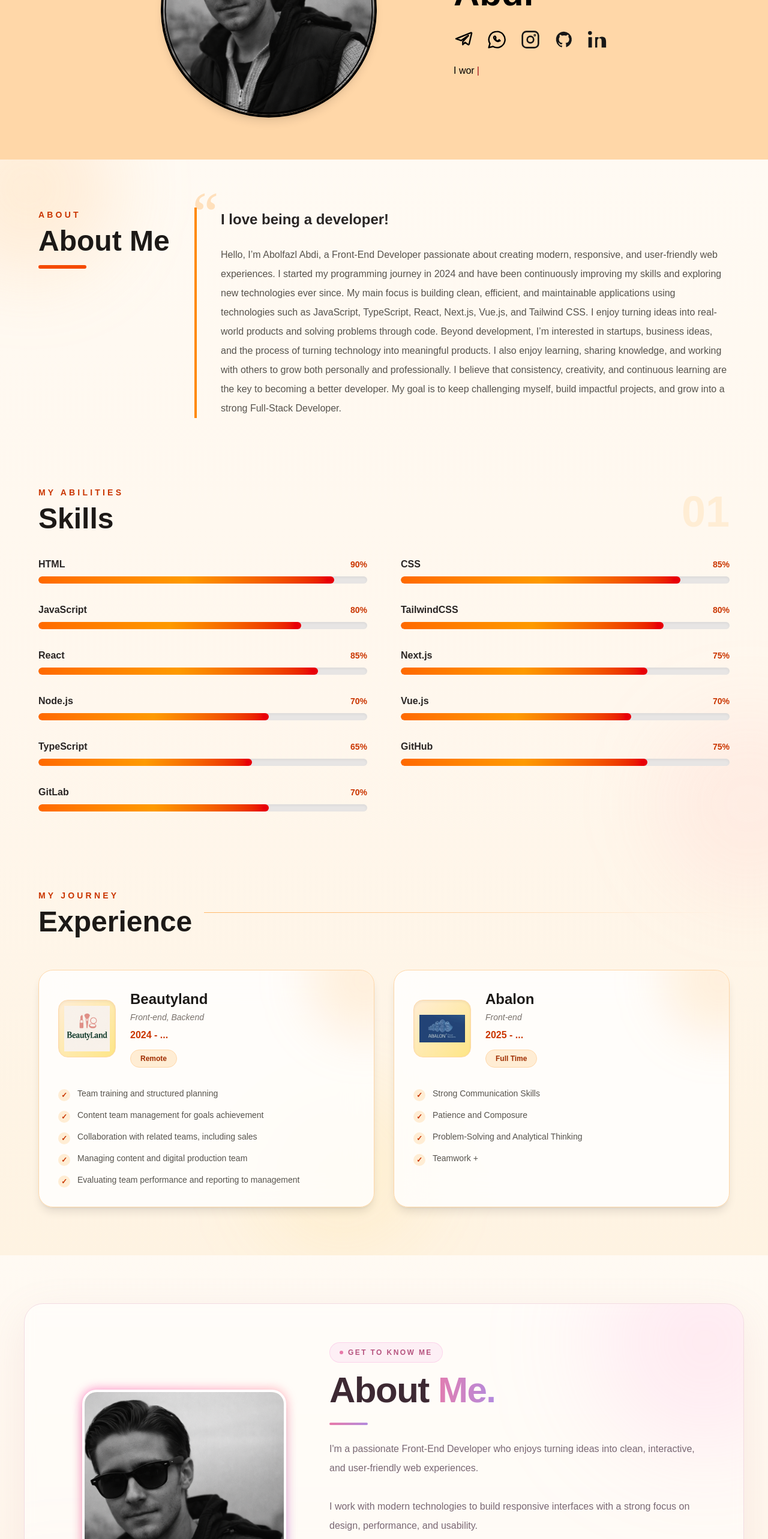
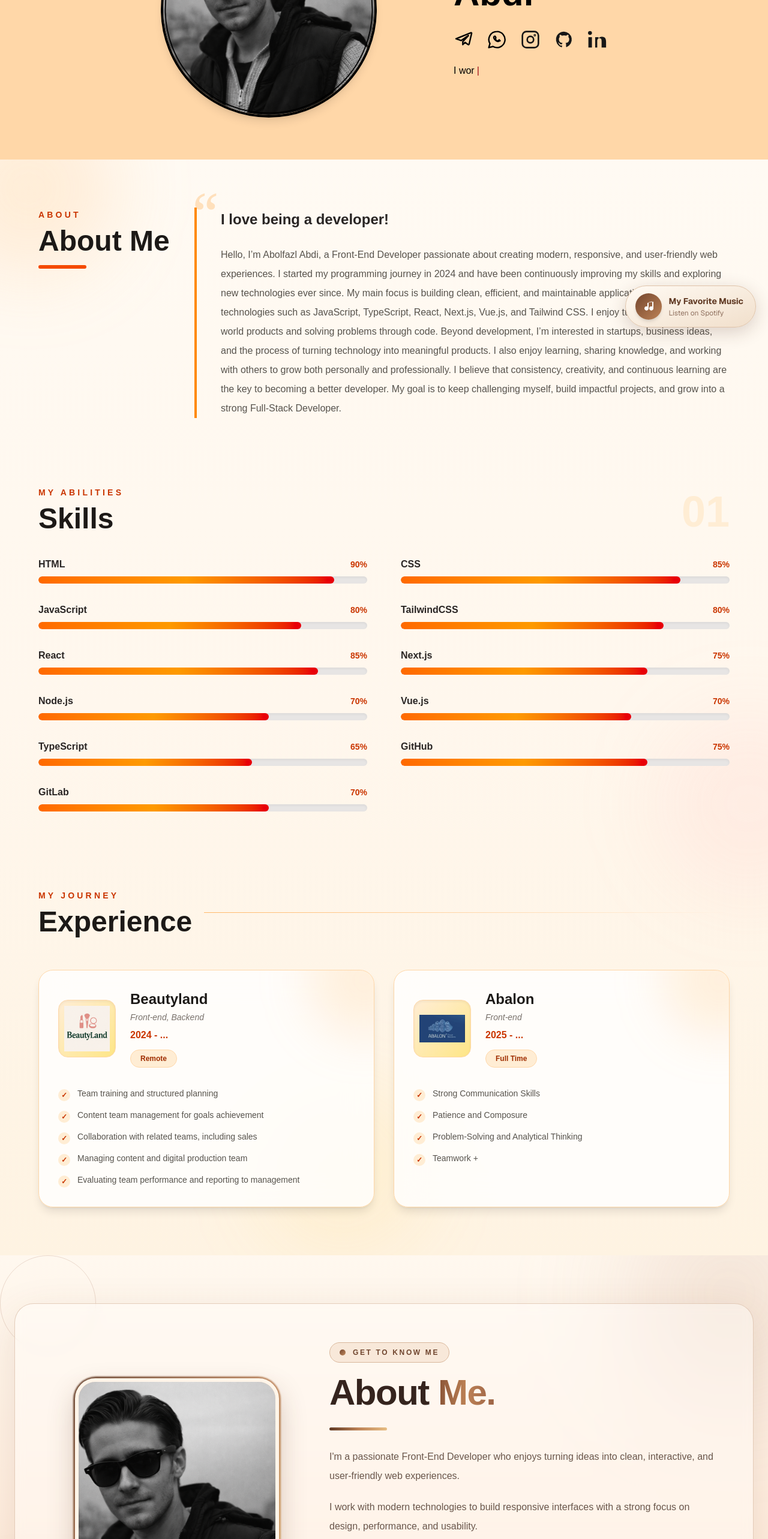
Before and after one commit to AbolfazlAbdi90/abolfazlAbdi, a Next.js app: page / in a window 1280 px wide. Shown: the part 234-2800 px from the top of the page at 60% size. Built offline with nearby package versions, Linux system fonts and the light colour scheme; no server answers.

Commit message:
feat: add my music and change About me ui

```diff
--- a/app/Component/AboutMeandTitle.tsx
+++ b/app/Component/AboutMeandTitle.tsx
@@ -1,48 +1,88 @@
 
 const AboutMeandTitle = () => {
+  const technologies = [
+    "React",
+    "Next.js",
+    "Vue.js",
+    "TypeScript",
+    "Tailwind CSS",
+  ];
+
   return (
-    <section className="relative overflow-hidden bg-gradient-to-b from-[#fffaf3] via-[#fff7ed] to-[#fef3e2] px-6 py-20">
+    <section className="relative overflow-hidden bg-gradient-to-b from-[#fff8ef] via-[#ffeedf] to-[#f8dfc8] px-6 py-20">
+      {/* Background Decorations */}
+      <div className="pointer-events-none absolute -right-24 -top-24 h-80 w-80 rounded-full bg-[#bd8968]/20 blur-[100px]" />
+
+      <div className="pointer-events-none absolute -bottom-32 -left-20 h-80 w-80 rounded-full bg-[#d6a078]/25 blur-[100px]" />
+
+      <div className="pointer-events-none absolute left-0 top-0 h-40 w-40 rounded-full border border-[#9a6245]/20" />
+
+      {/* Main Card */}
       <div
         className="
-          relative mx-auto max-w-[1200px] overflow-hidden
-          rounded-[32px] border border-[#f3dce2]
-          bg-white/50 text-[#3d2933]
-          shadow-[0_20px_70px_rgba(190,120,150,0.12)]
+          relative mx-auto max-w-[1440px] overflow-hidden
+          rounded-[32px] border border-[#d9bba4]/70
+          bg-white/35 text-[#38271f]
+          shadow-[0_20px_70px_rgba(110,65,40,0.12)]
           backdrop-blur-sm
         "
       >
-        {/* Background Decorations */}
-        <div className="pointer-events-none absolute -right-24 -top-24 h-80 w-80 rounded-full bg-pink-300/25 blur-[100px]" />
-
-        <div className="pointer-events-none absolute -bottom-32 -left-20 h-80 w-80 rounded-full bg-purple-300/20 blur-[100px]" />
-
-        <div className="relative grid items-center gap-12 p-7 md:grid-cols-5 md:gap-10 md:p-12 lg:p-16">
+        <div className="relative grid items-center gap-14 p-7 md:grid-cols-5 md:gap-12 md:p-12 lg:p-16">
           {/* Profile Image */}
           <div className="mx-auto w-full max-w-[340px] md:col-span-2">
-            <div className="group relative">
-              <div className="absolute -inset-[2px] rounded-[26px] bg-gradient-to-br from-pink-400 via-rose-300 to-purple-400 opacity-70 blur-sm transition duration-500 group-hover:opacity-100" />
+            <div className="group relative pb-5">
+              {/* Brown and Gold Gradient Border */}
+              <div
+                className="
+                  absolute -inset-[3px] rounded-[38px]
+                  bg-gradient-to-br
+                  from-[#603923]
+                  via-[#bd8256]
+                  to-[#f4c779]
+                  opacity-90 blur-[1px]
+                  transition-all duration-500
+                  group-hover:opacity-100
+                  group-hover:shadow-[0_0_30px_rgba(189,130,86,0.35)]
+                "
+              />
 
-              <div className="relative overflow-hidden rounded-[24px] border-4 border-white bg-[#fff7ed] shadow-xl">
+              {/* Image Frame */}
+              <div className="relative overflow-hidden rounded-[34px] border-[6px] border-[#fff5e9] bg-[#ead2bd] shadow-[0_20px_45px_rgba(83,48,30,0.25)]">
                 <img
                   src="/image/AboutMe/AboutMe.png"
                   alt="About me profile"
                   className="
                     aspect-[4/5] w-full object-cover
-                    transition duration-700
+                    transition-transform duration-700
                     group-hover:scale-105
                   "
                 />
               </div>
 
-              {/* Floating Label */}
-              <div className="absolute -bottom-5 left-1/2 w-max max-w-[95%] -translate-x-1/2 rounded-2xl border border-[#f3dce2] bg-white/95 px-5 py-3 shadow-lg backdrop-blur-xl sm:left-5 sm:translate-x-0">
-                <p className="text-sm font-semibold tracking-wide text-[#9d5577]">
+              {/* Floating Profile Label */}
+              <div
+                className="
+                  absolute -bottom-1 left-1/2 z-10
+                  w-max max-w-[95%] -translate-x-1/2
+                  rounded-[22px] border border-[#d8b69b]
+                  bg-gradient-to-br from-[#fffaf3] to-[#f8e4d1]
+                  px-5 py-3 shadow-[0_10px_30px_rgba(83,48,30,0.18)]
+                  sm:left-5 sm:translate-x-0
+                "
+              >
+                <div className="flex items-center gap-3">
+                  <span className="h-8 w-1 rounded-full bg-gradient-to-b from-[#70452e] to-[#d39a68]" />
+
+                  <div>
+                    <p className="text-sm font-bold tracking-wide text-[#603923]">
                       Front-End Developer
                     </p>
 
-                <p className="mt-1 text-xs text-[#927c89]">
+                    <p className="mt-1 text-xs text-[#927361]">
                       Building modern web experiences
                     </p>
+                  </div>
+                </div>
               </div>
             </div>
           </div>
@@ -50,66 +90,68 @@ const AboutMeandTitle = () => {
           {/* Content */}
           <div className="md:col-span-3">
             {/* Small Title */}
-            <span className="mb-4 inline-flex items-center gap-2 rounded-full border border-pink-200/80 bg-pink-100/60 px-4 py-2 text-xs font-semibold uppercase tracking-[0.2em] text-[#b6537e]">
-              <span className="h-1.5 w-1.5 rounded-full bg-[#e879a9]" />
+            <span
+              className="
+                mb-5 inline-flex items-center gap-3
+                rounded-full border border-[#d9b79c]
+                bg-[#f5e1cf]/70 px-4 py-2
+                text-xs font-bold uppercase tracking-[0.22em]
+                text-[#70452e]
+              "
+            >
+              <span className="h-2.5 w-2.5 rounded-full bg-gradient-to-br from-[#75472e] to-[#c28b60]" />
               Get to know me
             </span>
 
             {/* Main Title */}
-            <h2 className="text-center text-4xl font-bold tracking-tight text-[#3d2933] sm:text-5xl md:text-left lg:text-6xl">
-              About
-              <span className="bg-gradient-to-r from-[#e879a9] to-[#b38add] bg-clip-text text-transparent">
-                {" "}Me.
+            <h2 className="text-center text-4xl font-extrabold tracking-tight text-[#35241e] sm:text-5xl md:text-left lg:text-6xl">
+              About{" "}
+              <span className="bg-gradient-to-r from-[#8a5436] via-[#bd8256] to-[#9c6245] bg-clip-text text-transparent">
+                Me.
               </span>
             </h2>
 
             {/* Accent Line */}
-            <div className="mx-auto my-6 h-1 w-16 rounded-full bg-gradient-to-r from-[#e879a9] to-[#b38add] md:mx-0" />
+            <div className="mx-auto my-7 h-[5px] w-24 rounded-full bg-gradient-to-r from-[#603923] via-[#bd8256] to-[#e7bd83] md:mx-0" />
 
             {/* Description */}
-            <p className="max-w-2xl text-center text-[15px] leading-8 text-[#796773] sm:text-base md:text-left">
+            <div className="max-w-2xl space-y-5 text-center text-[15px] leading-8 text-[#69564b] sm:text-base md:text-left">
+              <p>
                 I'm a passionate Front-End Developer who enjoys turning ideas
                 into clean, interactive, and user-friendly web experiences.
+              </p>
 
-              <br />
-              <br />
-
+              <p>
                 I work with modern technologies to build responsive interfaces
                 with a strong focus on design, performance, and usability.
+              </p>
 
-              <br />
-              <br />
+              <p>
+                I'm always learning, exploring new ideas, and improving my
+                skills to create better digital products.
+              </p>
 
-              I'm always learning, exploring new ideas, and improving my skills
-              to create better digital products.
-
-              <br />
-              <br />
-
-              I also value teamwork, creativity, and sharing knowledge because
-              great products are built through collaboration.
+              <p>
+                I also value teamwork, creativity, and sharing knowledge
+                because great products are built through collaboration.
               </p>
+            </div>
 
             {/* Tech Stack */}
             <div className="mt-8 flex flex-wrap justify-center gap-3 md:justify-start">
-              {[
-                "React",
-                "Next.js",
-                "Vue.js",
-                "TypeScript",
-                "Tailwind CSS",
-              ].map((tech) => (
+              {technologies.map((tech) => (
                 <span
                   key={tech}
                   className="
-                    rounded-lg border border-[#efdce5]
-                    bg-white/60 px-3 py-2
-                    text-xs font-medium text-[#79586b]
-                    shadow-sm transition duration-300
+                    rounded-xl border border-[#e3c8b2]
+                    bg-white/45 px-4 py-2.5
+                    text-xs font-semibold text-[#704b37]
+                    shadow-sm transition-all duration-300
                     hover:-translate-y-1
-                    hover:border-pink-300
-                    hover:bg-pink-100/70
-                    hover:text-[#b6537e]
+                    hover:border-[#b98762]
+                    hover:bg-[#f1ddca]
+                    hover:text-[#4e2e1e]
+                    hover:shadow-md
                   "
                 >
                   {tech}
--- /dev/null
+++ b/app/Component/SpotifyPlayer.tsx
@@ -0,0 +1,226 @@
+"use client";
+
+import { useState } from "react";
+
+const SPOTIFY_URL =
+  "https://open.spotify.com/track/0kfe9dDMNl5q8b6TjfZ76u?go=1&sp_cid=cfb28c64-4762-4c65-9c61-c71994b6cb5e&t=29&utm_source=embed_player_p&utm_medium=mobile&nd=1&dlsi=77e76101c9d6405c&autoplay_ok=1";
+
+function getSpotifyEmbedUrl(url: string): string | null {
+  try {
+    const parsedUrl = new URL(url);
+
+    if (
+      !["open.spotify.com", "www.open.spotify.com", "spotify.com"].includes(
+        parsedUrl.hostname,
+      )
+    ) {
+      return null;
+    }
+
+    const parts = parsedUrl.pathname.split("/").filter(Boolean);
+    const typeIndex = parts[0] === "embed" ? 1 : 0;
+    const type = parts[typeIndex];
+    const id = parts[typeIndex + 1];
+
+    const allowedTypes = ["track", "album", "playlist", "episode", "show"];
+
+    if (!allowedTypes.includes(type) || !id) {
+      return null;
+    }
+
+    return `https://open.spotify.com/embed/${type}/${id}?theme=0`;
+  } catch {
+    return null;
+  }
+}
+
+export default function SpotifyPlayer() {
+  const [isOpen, setIsOpen] = useState(false);
+  const [isPlayingSession, setIsPlayingSession] = useState(false);
+  const [playerKey, setPlayerKey] = useState(0);
+
+  const embedUrl = getSpotifyEmbedUrl(SPOTIFY_URL);
+
+  const startMusic = () => {
+    setPlayerKey((previous) => previous + 1);
+    setIsPlayingSession(true);
+    setIsOpen(true);
+  };
+
+  const stopMusic = () => {
+    setIsPlayingSession(false);
+    setPlayerKey((previous) => previous + 1);
+  };
+
+  return (
+    <div className="fixed bottom-5 right-5 z-[100] font-sans">
+      {/* Floating Button */}
+      <button
+        type="button"
+        onClick={() => setIsOpen((previous) => !previous)}
+        aria-label={isOpen ? "Close music player" : "Open music player"}
+        className="
+          flex items-center gap-3 rounded-full
+          border border-[#dfc3a9]
+          bg-gradient-to-br from-[#fffaf3] to-[#f1dfcb]
+          px-4 py-3 text-[#603923]
+          shadow-[0_8px_30px_rgba(75,45,28,0.2)]
+          transition duration-300
+          hover:-translate-y-1 hover:shadow-xl
+        "
+      >
+        <span
+          className={`
+            flex h-11 w-11 items-center justify-center
+            rounded-full bg-gradient-to-br
+            from-[#75472e] to-[#bd8256] text-white shadow-md
+            ${isPlayingSession ? "animate-pulse" : ""}
+          `}
+        >
+          {isPlayingSession ? (
+            <svg
+              viewBox="0 0 24 24"
+              fill="currentColor"
+              className="h-6 w-6"
+              aria-hidden="true"
+            >
+              <path d="M9 5v14l11-7z" />
+            </svg>
+          ) : (
+            <svg
+              viewBox="0 0 24 24"
+              fill="currentColor"
+              className="h-6 w-6"
+              aria-hidden="true"
+            >
+              <path d="M12 3v12.2a3.5 3.5 0 1 1-2-3.16V6l10-2v11.2a3.5 3.5 0 1 1-2-3.16V3.5L12 5v-2Z" />
+            </svg>
+          )}
+        </span>
+
+        <span className="pr-1 text-left">
+          <span className="block text-sm font-bold">My Favorite Music</span>
+          <span className="mt-0.5 block text-xs text-[#927361]">
+            {isPlayingSession ? "Music player" : "Listen on Spotify"}
+          </span>
+        </span>
+      </button>
+
+      {/* Player Panel
+          Keep the iframe mounted when closing the panel. */}
+      <div
+        aria-hidden={!isOpen}
+        className={`
+          absolute bottom-[76px] right-0
+          w-[min(340px,calc(100vw-40px))]
+          overflow-hidden rounded-[26px]
+          border border-[#dfc3a9]
+          bg-gradient-to-b from-[#fffaf3] to-[#f4e4d4]
+          shadow-[0_15px_50px_rgba(75,45,28,0.25)]
+          transition-all duration-300
+          ${
+            isOpen
+              ? "visible translate-y-0 opacity-100"
+              : "invisible pointer-events-none translate-y-3 opacity-0"
+          }
+        `}
+      >
+        {/* Panel Header */}
+        <div className="flex items-center justify-between border-b border-[#e8d3c0] px-4 py-4">
+          <div>
+            <h3 className="text-sm font-bold text-[#4e3021]">
+              My Favorite Music
+            </h3>
+            <p className="mt-1 text-xs text-[#927361]">
+              Music for coding and creativity
+            </p>
+          </div>
+
+          <button
+            type="button"
+            onClick={() => setIsOpen(false)}
+            aria-label="Close player panel"
+            className="
+              flex h-9 w-9 items-center justify-center
+              rounded-full text-[#704b37]
+              transition hover:bg-[#ead5c1]
+            "
+          >
+            <svg
+              viewBox="0 0 24 24"
+              fill="none"
+              stroke="currentColor"
+              strokeWidth="2"
+              className="h-5 w-5"
+              aria-hidden="true"
+            >
+              <path d="m6 6 12 12M18 6 6 18" strokeLinecap="round" />
+            </svg>
+          </button>
+        </div>
+
+        {/* Spotify Embed */}
+        <div className="p-3">
+          {embedUrl ? (
+            isPlayingSession ? (
+              <iframe
+                key={playerKey}
+                src={embedUrl}
+                width="100%"
+                height="352"
+                title="My favorite Spotify music"
+                allow="autoplay; clipboard-write; encrypted-media; fullscreen; picture-in-picture"
+                loading="lazy"
+                className="block rounded-xl"
+              />
+            ) : (
+              <div className="rounded-xl border border-[#e3c8b2] bg-white/60 p-5 text-center">
+                <p className="text-sm font-semibold text-[#603923]">
+                  Ready for some music?
+                </p>
+                <p className="mt-2 text-xs leading-6 text-[#796453]">
+                  Start the player and press Play in Spotify.
+                </p>
+
+                <button
+                  type="button"
+                  onClick={startMusic}
+                  className="
+                    mt-4 rounded-full
+                    bg-gradient-to-r from-[#75472e] to-[#bd8256]
+                    px-5 py-2.5 text-sm font-semibold text-white
+                    shadow-md transition hover:brightness-110
+                  "
+                >
+                  Open Spotify
+                </button>
+              </div>
+            )
+          ) : (
+            <p className="rounded-xl bg-white/60 p-5 text-sm text-[#603923]">
+              Please add a valid Spotify track or playlist link.
+            </p>
+          )}
+        </div>
+
+        {/* Stop Button */}
+        <div className="px-3 pb-4">
+          {isPlayingSession && (
+            <button
+              type="button"
+              onClick={stopMusic}
+              className="
+                w-full rounded-xl border border-[#d9b79c]
+                bg-white/60 px-4 py-2.5
+                text-sm font-semibold text-[#70452e]
+                transition hover:bg-[#ead5c1]
+              "
+            >
+              Stop Music
+            </button>
+          )}
+        </div>
+      </div>
+    </div>
+  );
+}
--- a/app/page.tsx
+++ b/app/page.tsx
@@ -2,10 +2,10 @@
 import React, { useEffect, useState, useRef } from "react";
 import { motion } from "framer-motion";
 import AboutMe from "./About/page";
-import AbalonTeam from "./Component/AbalonTeam";
 import AboutMeandTitle from "./Component/AboutMeandTitle";
 import Projects from "./Component/MyProject";
 import { sendTelegramMessage } from "./Services/telegram";
+import SpotifyPlayer from "./Component/SpotifyPlayer";
 
 const sentences: string[] = [
   "i love programing",
@@ -24,22 +24,18 @@ const Typewriter: React.FC = () => {
     let timeout: ReturnType<typeof setTimeout>;
 
     if (!isDeleting && displayText.length < currentSentence.length) {
-      // نمایش نرم و حرف‌به‌حرف
       timeout = setTimeout(() => {
         setDisplayText(currentSentence.slice(0, displayText.length + 1));
       }, 55);
     } else if (!isDeleting && displayText.length === currentSentence.length) {
-      // مکث پس از کامل شدن متن
       timeout = setTimeout(() => {
         setIsDeleting(true);
       }, 1800);
     } else if (isDeleting && displayText.length > 0) {
-      // پاک شدن نرم متن
       timeout = setTimeout(() => {
         setDisplayText(displayText.slice(0, -1));
       }, 25);
     } else {
-      // رفتن به جمله بعدی
       setIsDeleting(false);
       setSentenceIndex((prev) => (prev + 1) % sentences.length);
     }
@@ -126,26 +122,19 @@ const AutumnLeaves: React.FC = () => {
         this.x = Math.random() * width;
         this.y = Math.random() * height;
 
-        // اندازه برگ
         this.size = Math.random() * 9 + 7;
 
-        // سرعت پایین آمدن
         this.speedY = Math.random() * 1.2 + 0.6;
 
-        // سرعت اولیه افقی
         this.speedX = (Math.random() - 0.5) * 0.8;
 
-        // زاویه اولیه
         this.rotation = Math.random() * Math.PI * 2;
 
-        // سرعت چرخش
         this.rotationSpeed = (Math.random() - 0.5) * 0.04;
 
-        // برای حرکت موجی برگ
         this.swing = Math.random() * Math.PI * 2;
         this.swingSpeed = Math.random() * 0.02 + 0.01;
 
-        // رنگ‌های پاییزی
         const colors = [
           "#FACC15", // زرد
           "#EAB308", // زرد طلایی
@@ -160,29 +149,23 @@ const AutumnLeaves: React.FC = () => {
       }
 
       update() {
-        // حرکت رو به پایین
         this.y += this.speedY;
 
-        // حرکت موجی چپ و راست مثل باد
         this.swing += this.swingSpeed;
 
         this.x += this.speedX + Math.sin(this.swing) * 0.5;
 
-        // چرخش
         this.rotation += this.rotationSpeed;
 
-        // اگر برگ از پایین خارج شد
         if (this.y > height + this.size) {
           this.y = -this.size;
           this.x = Math.random() * width;
         }
 
-        // اگر از سمت راست خارج شد
         if (this.x > width + this.size) {
           this.x = -this.size;
         }
 
-        // اگر از سمت چپ خارج شد
         if (this.x < -this.size) {
           this.x = width + this.size;
         }
@@ -191,58 +174,41 @@ const AutumnLeaves: React.FC = () => {
       draw() {
         ctx.save();
 
-        // محل برگ
         ctx.translate(this.x, this.y);
 
-        // چرخش برگ
         ctx.rotate(this.rotation);
 
         const s = this.size;
 
-        /*
-         * برگ افرا
-         */
         ctx.beginPath();
 
-        // نوک بالایی
         ctx.moveTo(0, -s);
 
-        // سمت راست بالا
         ctx.lineTo(s * 0.18, -s * 0.48);
         ctx.lineTo(s * 0.65, -s * 0.68);
 
-        // نوک سمت راست
         ctx.lineTo(s * 0.48, -s * 0.15);
         ctx.lineTo(s, -s * 0.05);
 
-        // پایین سمت راست
         ctx.lineTo(s * 0.42, s * 0.25);
         ctx.lineTo(s * 0.58, s * 0.72);
 
-        // پایین برگ
         ctx.lineTo(0, s * 0.48);
 
-        // پایین سمت چپ
         ctx.lineTo(-s * 0.58, s * 0.72);
         ctx.lineTo(-s * 0.42, s * 0.25);
 
-        // سمت چپ
         ctx.lineTo(-s, -s * 0.05);
         ctx.lineTo(-s * 0.48, -s * 0.15);
 
-        // بالا سمت چپ
         ctx.lineTo(-s * 0.65, -s * 0.68);
         ctx.lineTo(-s * 0.18, -s * 0.48);
 
         ctx.closePath();
 
-        // رنگ برگ
         ctx.fillStyle = this.color;
         ctx.fill();
 
-        /*
-         * ساقه برگ
-         */
         ctx.beginPath();
 
         ctx.moveTo(0, s * 0.45);
@@ -252,9 +218,7 @@ const AutumnLeaves: React.FC = () => {
         ctx.lineWidth = 1;
         ctx.stroke();
 
-        /*
-         * رگبرگ اصلی
-         */
+
         ctx.beginPath();
 
         ctx.moveTo(0, s * 0.4);
@@ -264,25 +228,19 @@ const AutumnLeaves: React.FC = () => {
         ctx.lineWidth = 0.8;
         ctx.stroke();
 
-        /*
-         * رگبرگ‌های فرعی
-         */
+
 
         ctx.beginPath();
 
-        // راست بالا
         ctx.moveTo(0, -s * 0.15);
         ctx.lineTo(s * 0.45, -s * 0.45);
 
-        // چپ بالا
         ctx.moveTo(0, -s * 0.15);
         ctx.lineTo(-s * 0.45, -s * 0.45);
 
-        // راست پایین
         ctx.moveTo(0, s * 0.15);
         ctx.lineTo(s * 0.35, s * 0.05);
 
-        // چپ پایین
         ctx.moveTo(0, s * 0.15);
         ctx.lineTo(-s * 0.35, s * 0.05);
 
@@ -294,9 +252,7 @@ const AutumnLeaves: React.FC = () => {
       }
     }
 
-    /*
-     * ساخت برگ‌ها
-     */
+
     function createLeaves(num: number) {
       leaves.length = 0;
 
@@ -307,9 +263,6 @@ const AutumnLeaves: React.FC = () => {
 
     let animationId: number;
 
-    /*
-     * انیمیشن
-     */
     function animate() {
       ctx.clearRect(0, 0, width, height);
 
@@ -321,16 +274,12 @@ const AutumnLeaves: React.FC = () => {
       animationId = requestAnimationFrame(animate);
     }
 
-    /*
-     * تعداد برگ‌ها
-     */
+
     createLeaves(70);
 
     animate();
 
-    /*
-     * Responsive
-     */
+
     const handleResize = () => {
       width = canvas.width = window.innerWidth;
       height = canvas.height = window.innerHeight;
@@ -338,9 +287,7 @@ const AutumnLeaves: React.FC = () => {
 
     window.addEventListener("resize", handleResize);
 
-    /*
-     * Cleanup
-     */
+
     return () => {
       window.removeEventListener("resize", handleResize);
       cancelAnimationFrame(animationId);
@@ -638,6 +585,8 @@ const Home: React.FC = () => {
 
       <AboutMeandTitle />
       <Projects />
+            <SpotifyPlayer />
+
     </>
   );
 };
```
Lines whose indentation alone changed are shown as unchanged.
